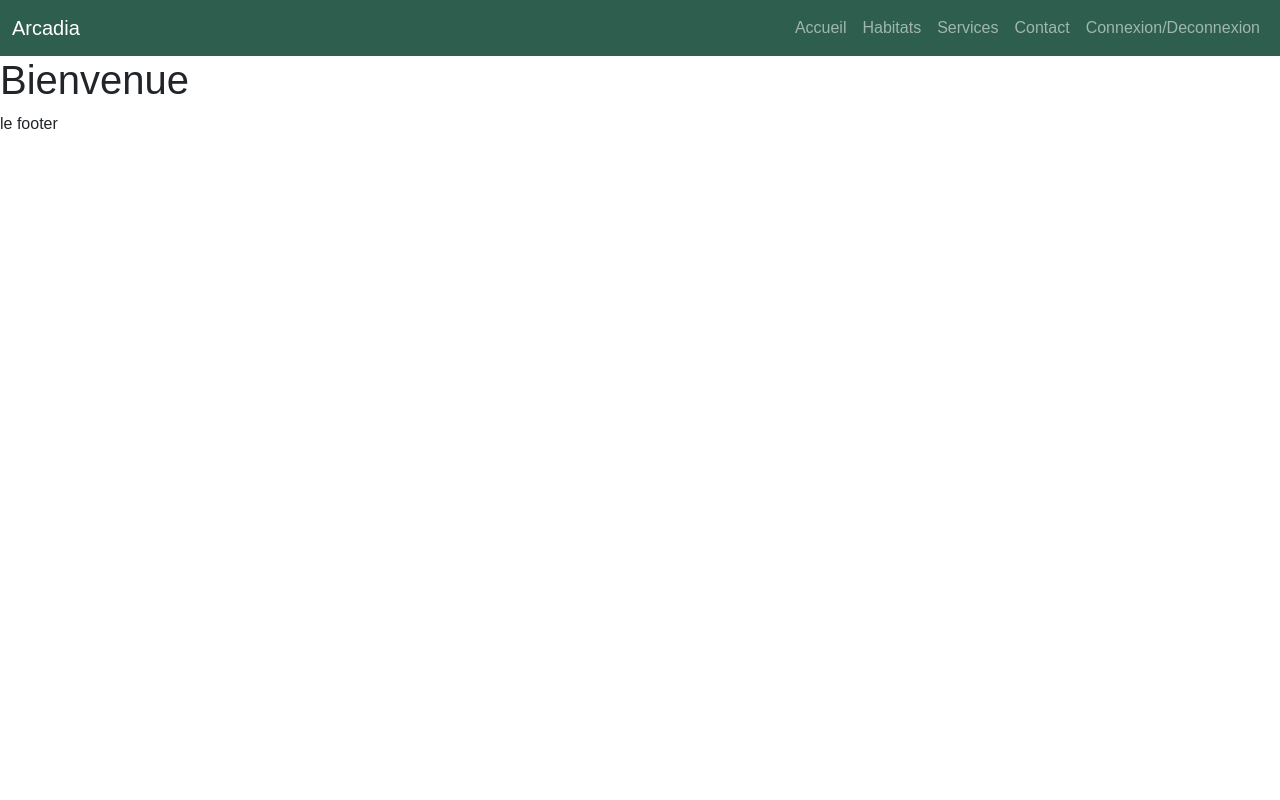
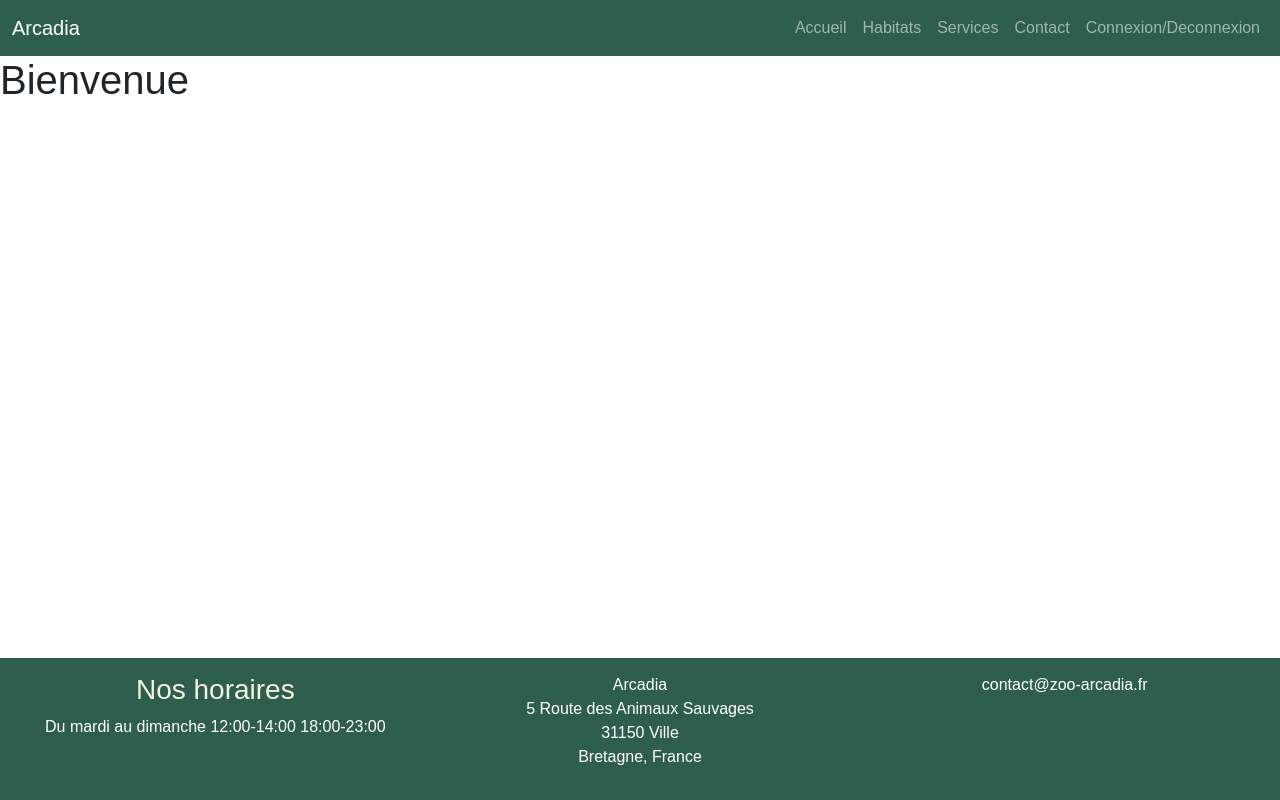
Before and after one commit to kantonirina02/Arcadia, a PHP site: page / in a window 1280 px wide. Run offline with PHP 8.4, Linux system fonts and the light colour scheme; some libraries are stand-ins or nearby versions; some web fonts are replaced.

Commit message:
Ajout Footer

```diff
--- a/index.html
+++ b/index.html
@@ -45,8 +45,23 @@
         <!-- Contenue de la page -->
     </main>
 
-    <footer>
-        le footer
+    <footer class="bg-dark text-white text-center footer">
+        <div class="row">
+            <div class="col-12 col-lg-4">
+                <h3 class="text-primary">Nos horaires</h3>
+                <p>Du mardi au dimanche  12:00-14:00  18:00-23:00</p>
+            </div>
+            <div class="col-6 col-lg-4">
+                <p>Arcadia<br/>
+                    5 Route des Animaux Sauvages <br/>
+                    31150 Ville <br/>
+                    Bretagne, France <br/>
+                </p>
+            </div>
+            <div class="col-6 col-lg-4">
+                <p>contact@zoo-arcadia.fr</p>
+            </div>
+        </div>
     </footer>
 
 
--- a/scss/main.scss
+++ b/scss/main.scss
@@ -1,2 +1,16 @@
 @import url("node_modules/bootstrap-icons/font/bootstrap-icons.css");
 @import 'custom';
+
+html{
+    position: relative;
+    min-height: 100%;
+}
+main{
+    margin-bottom: 250px;
+}
+footer.footer{
+    padding: 15px;
+    position: absolute;
+    bottom: 0;
+    width: 100%;
+}
```
Also changed, not shown: scss/main.css, 1 other file.
